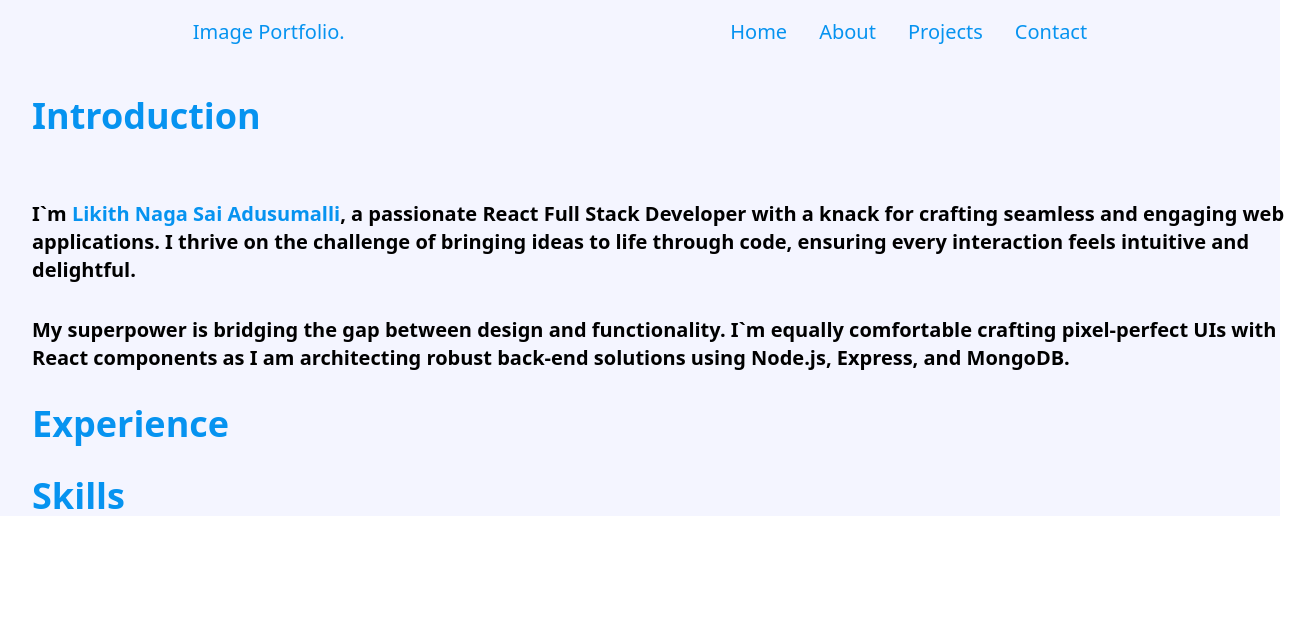
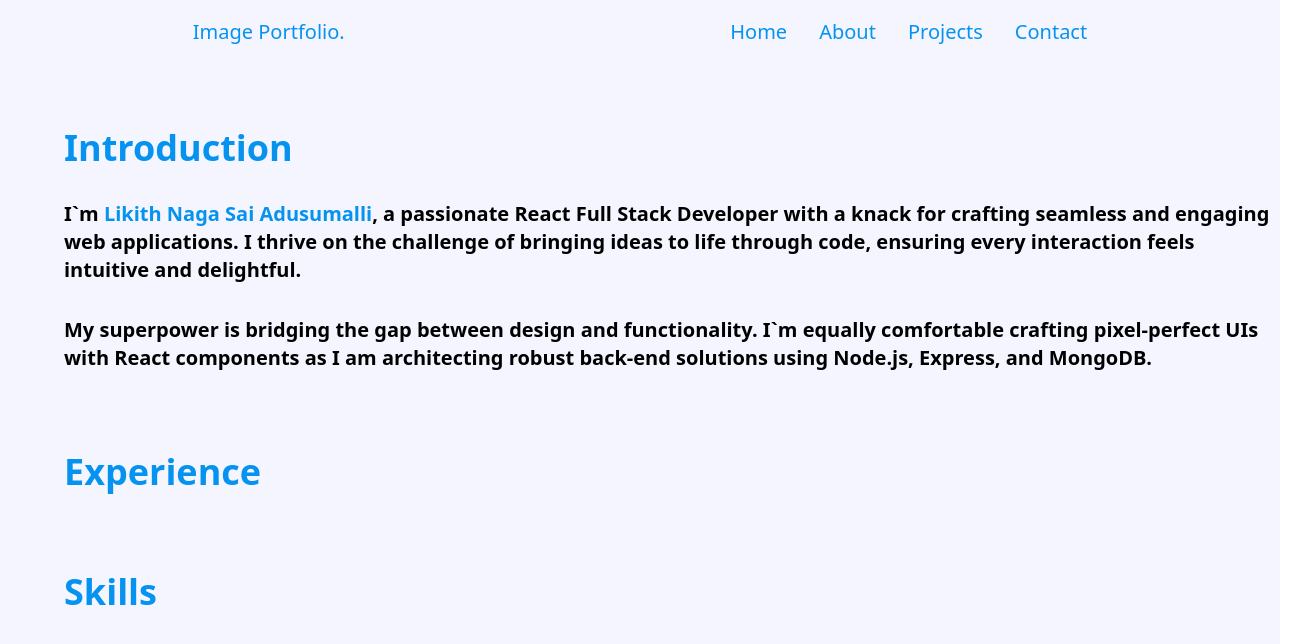
Before and after one commit to Likith123/portfolio, a React (Vite) app: page /about in a window 1280 px wide. Shown: the top 644 px of the page, 1312 px wide, since content can reach past the window. Built offline with nearby package versions, Linux system fonts and the light colour scheme.

Commit message:
Updated CSS of ABout and Home Page

```diff
--- a/src/App.jsx
+++ b/src/App.jsx
@@ -1,4 +1,4 @@
-import { RouterProvider, createBrowserRouter} from "react-router-dom";
+import { RouterProvider, createBrowserRouter } from "react-router-dom";
 
 import PageOutlet from "./components/PageOutlet";
 import Home from "./pages/Home";
@@ -7,19 +7,20 @@ import Projects from "./pages/Projects";
 import Contact from "./pages/Contact";
 
 const router = createBrowserRouter([
-    { path: "/", element: <PageOutlet />, children: [
-        { index: true, element: <Home /> },
-        { path: "about", element: <About /> },
-        { path: "projects", element: <Projects /> },
-        { path: "contactMe", element: <Contact /> }
-    ] },
-
+    {
+        path: "/",
+        element: <PageOutlet />,
+        children: [
+            { index: true, element: <Home /> },
+            { path: "about", element: <About /> },
+            { path: "projects", element: <Projects /> },
+            { path: "contactMe", element: <Contact /> },
+        ],
+    },
 ]);
 
 function App() {
-    return (
-        <RouterProvider router = {router}/>
-    );
+    return <RouterProvider router={router} />;
 }
 
 export default App;
--- a/src/pages/About.jsx
+++ b/src/pages/About.jsx
@@ -1,12 +1,12 @@
 function About() {
     return (
-        <section className="w-full h-auto relative bg-[#f4f5ff] flex flex-col justify-center items-center">
+        <section className="w-full h-screen relative bg-[#f4f5ff] flex flex-col gap-12">
             {/* Introduction */}
-            <section className="w-[100%] h-auto flex-1 flex flex-col ml-16">
-                <h1 className="mt-8 text-4xl font-extrabold text-[#0693f0]">
+            <section className="w-auto h-auto mt-16 flex flex-col ml-16">
+                <h1 className="text-4xl font-extrabold text-[#0693f0]">
                     Introduction
                 </h1>
-                <p className="mt-16 text-xl font-semibold">
+                <p className="mt-8 text-xl font-semibold">
                     I`m{" "}
                     <span className="text-[#0693f0]">
                         Likith Naga Sai Adusumalli
@@ -26,14 +26,14 @@ function About() {
             </section>
 
             {/* Experience */}
-            <section className="w-[100%] h-auto flex-1 flex flex-col ml-16">
+            <section className="w-auto h-auto flex flex-col ml-16">
                 <h1 className="mt-8 text-4xl font-extrabold text-[#0693f0]">
                     Experience
                 </h1>
             </section>
 
             {/* Skills */}
-            <section className="w-[100%] h-auto flex-1 flex flex-col ml-16">
+            <section className="w-auto h-auto flex flex-col ml-16">
                 <h1 className="mt-8 text-4xl font-extrabold text-[#0693f0]">
                     Skills
                 </h1>
--- a/src/pages/Home.jsx
+++ b/src/pages/Home.jsx
@@ -2,7 +2,7 @@ function Home() {
     return (
         <section className="w-full h-screen relative bg-[#f4f5ff] flex justify-center items-center">
             {/* Left - Intro */}
-            <div className="w-[100%] h-[100%] flex-1 flex flex-col ml-16">
+            <div className="w-[100%] h-[100%] flex flex-col flex-1 ml-16">
                 <p className="mt-16 text-2xl font-semibold">
                     Hey, I`m Likith Adusumalli
                 </p>
```
Also changed, not shown: 1 other file (tests, documents, lock files or other folders).
